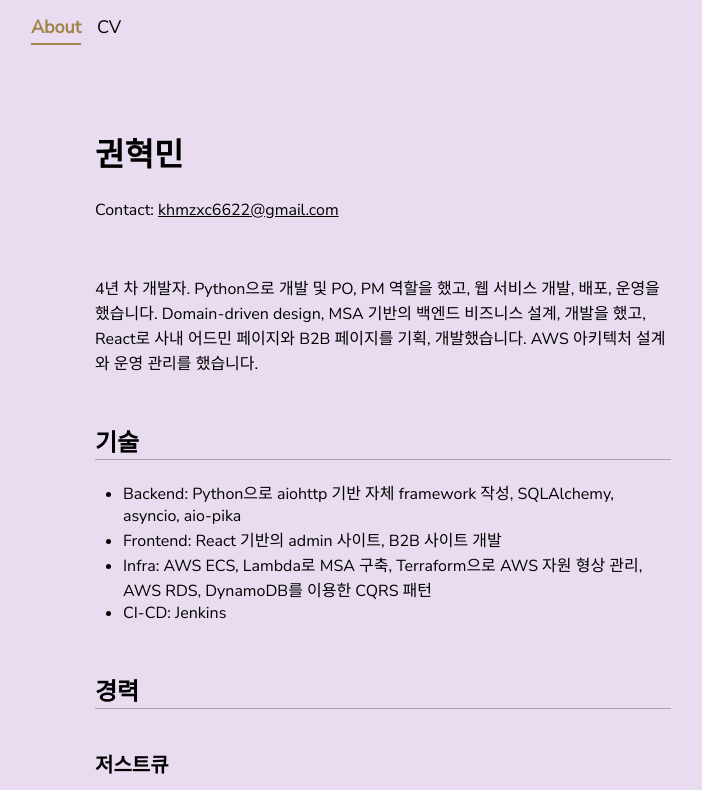
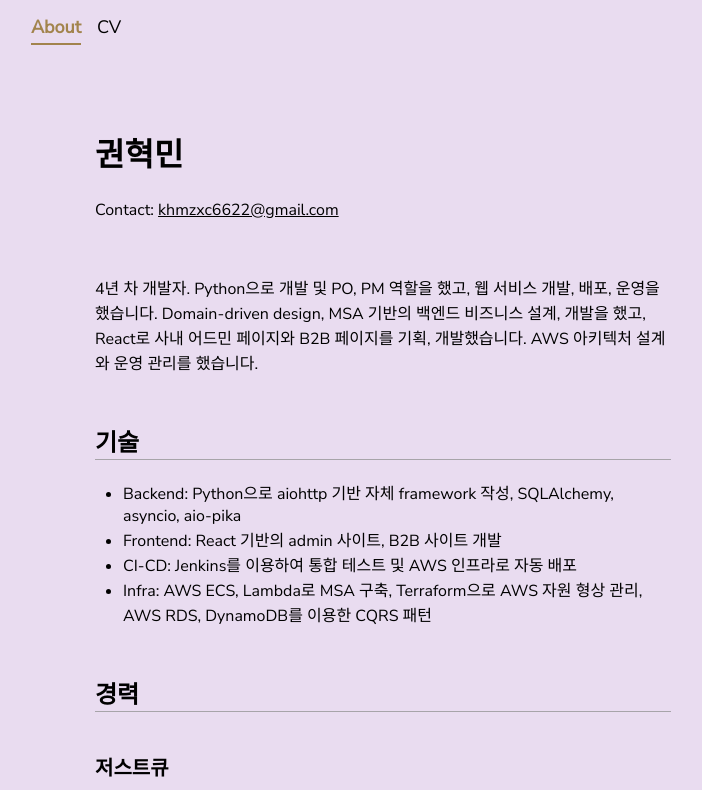
Before and after one commit to emscb/emscb_blog, a React (Create React App) app: page / in a window 1280 px wide. Shown: the top 790 px of the page, without its empty margins (257-959 px from the left). Built offline with nearby package versions, Linux system fonts and the light colour scheme.

Commit message:
Edit about

```diff
--- a/src/pages/About.tsx
+++ b/src/pages/About.tsx
@@ -36,11 +36,11 @@ const About = () => {
 					asyncio, aio-pika
 				</li>
 				<li>Frontend: React 기반의 admin 사이트, B2B 사이트 개발</li>
+				<li>CI-CD: Jenkins를 이용하여 통합 테스트 및 AWS 인프라로 자동 배포</li>
 				<li>
 					Infra: AWS ECS, Lambda로 MSA 구축, Terraform으로 AWS 자원 형상 관리,
 					AWS RDS, DynamoDB를 이용한 CQRS 패턴
 				</li>
-				<li>CI-CD: Jenkins</li>
 			</ul>
 
 			<h2>경력</h2>
```
